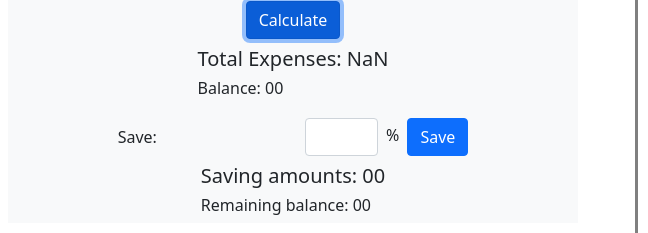
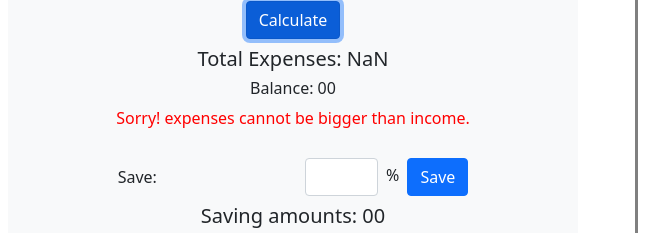
Before and after one commit to tareqazeez1/profession-skills-project, a plain HTML site: page index.html in a window 1280 px wide. Both pictures are taken after typing "Sample", "Sample", "Sample" into the empty fields and a click on the button "Calculate". Shown: the part 360-593 px from the top of the page, 632-1280 px from the left. Drawn offline with nearby package versions, Linux system fonts and the light colour scheme.

Commit message:
function for balance calculation is added

```diff
--- a/app.js
+++ b/app.js
@@ -5,7 +5,7 @@
 function getInputInNumber(inputId) {
     const input = document.getElementById(inputId);
     const inputInText = input.value;
-    const inputAmount = parseInt(inputInText);
+    const inputAmount = parseFloat(inputInText);
     input.value = '';
     return inputAmount;
 }
@@ -15,7 +15,7 @@ function getInputInNumber(inputId) {
 function getInnerTextInNumber(elementId) {
     const element = document.getElementById(elementId);
     const innerText = element.innerText;
-    const innerTextInNumber = parseInt(innerText);
+    const innerTextInNumber = parseFloat(innerText);
     return innerTextInNumber;
 }
 
@@ -25,8 +25,10 @@ function calculateExpenses() {
     const rentCost = getInputInNumber('rent-cost');
     const clothesCost = getInputInNumber('clothes-cost');
 
+
     let totalExpensesText = document.getElementById('total-expenses');
-    totalExpensesText.innerText = foodCost + rentCost + clothesCost;
+    const totalCost = foodCost + rentCost + clothesCost;
+    totalExpensesText.innerText = totalCost;
 
     const income = getInputInNumber('income');
     const totalExpenses = getInnerTextInNumber('total-expenses');
@@ -34,7 +36,12 @@ function calculateExpenses() {
     if (income > totalExpenses) {
         balance.innerText = income - totalExpenses;
     } else {
-        console.log('expenses is bigger')
+        const showCalculation = document.getElementById('show-calculation');
+        const p = document.createElement('p');
+        p.innerText = 'Sorry! expenses cannot be bigger than income.'
+        p.style.color = 'red';
+        showCalculation.appendChild(p);
+
     }
 
 }
--- a/index.html
+++ b/index.html
@@ -58,8 +58,8 @@
                             <button onclick="calculateExpenses()" id="calculate-button"
                                 class="btn btn-primary">Calculate</button>
                         </div>
-                        <div id="show-box" class="mb-1 mt-2 d-flex justify-content-center">
-                            <div id="show-calculation">
+                        <div class="mb-1 mt-2 d-flex justify-content-center">
+                            <div id="show-calculation" class="text-center">
                                 <h5>Total Expenses: <span id="total-expenses">00</span></h5>
                                 <h6>Balance: <span id="balance">00</span></h6>
                             </div>
@@ -70,9 +70,9 @@
                         <div class="mb-1 row justify-content-center">
                             <label for="save" class="col-12 col-md-4 col-form-label">Save:</label>
                             <div class="col-12 col-md-4 d-flex flex-row justify-content-between">
-                                <input type="text" class="form-control" id="save">
+                                <input type="text" class="form-control" id="save-percentage">
                                 <h6 class="m-2">%</h6>
-                                <button id="save-button" class="btn btn-primary">Save</button>
+                                <button onclick="calculateSaving()" class="btn btn-primary">Save</button>
                             </div>
                         </div>
                     </div>
```
